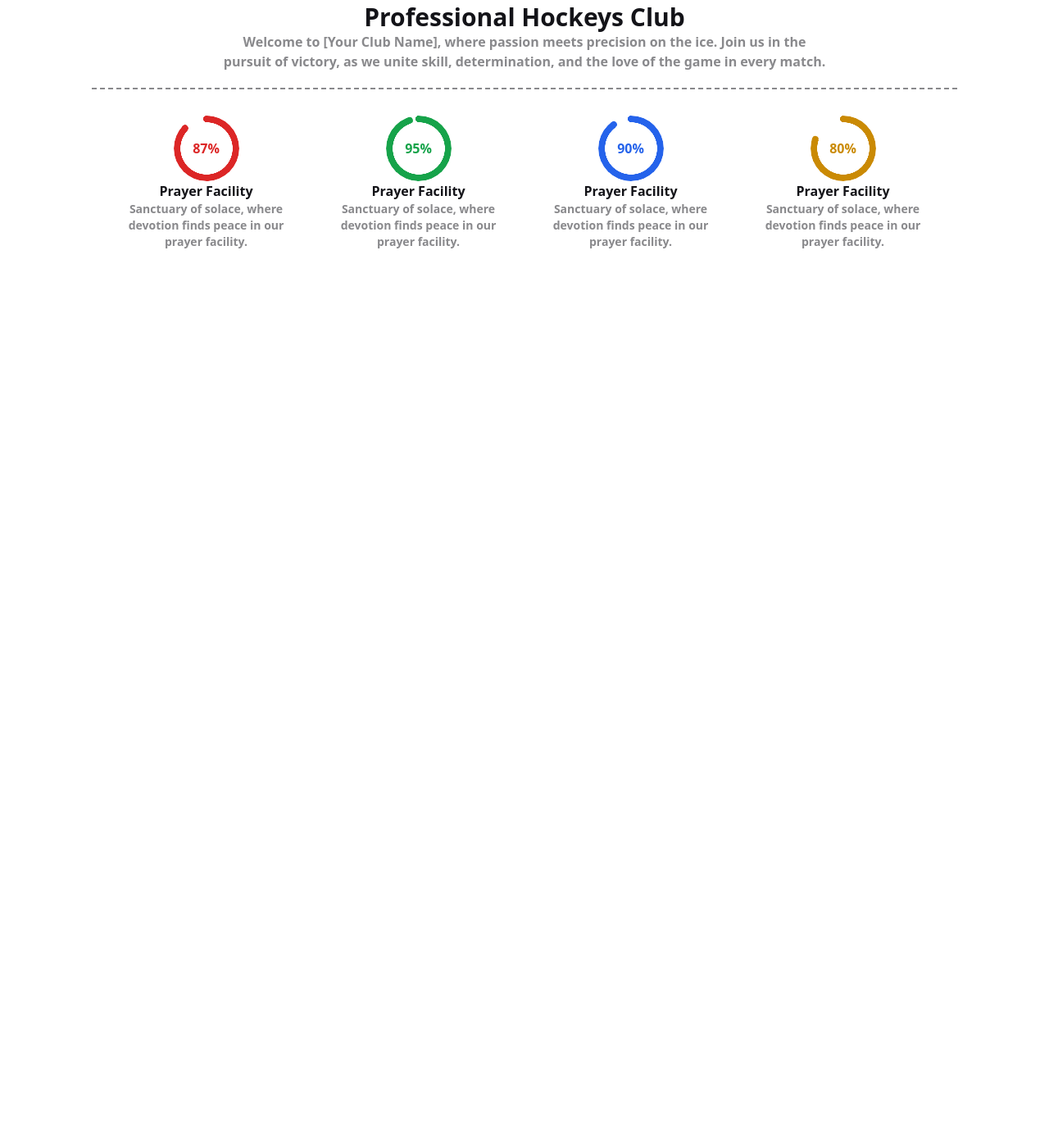
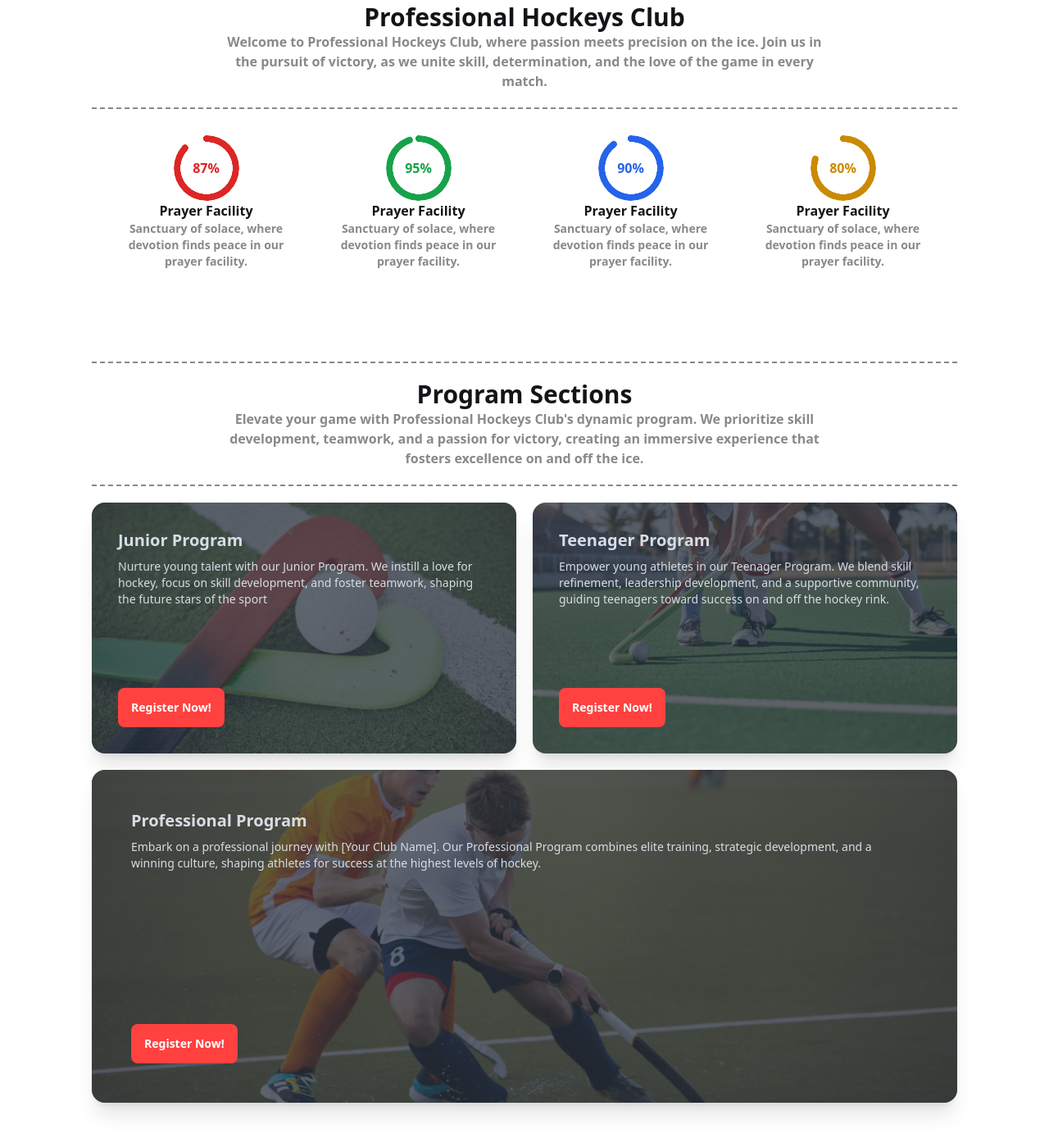
Before and after one commit to SazidBinMostafa/B9A3, a plain HTML site: page index.html in a window 1280 px wide. Shown: the part 779-2178 px from the top of the page at 82% size. Before the commit the page ends 1196 px from the top, so only its background shows below. Drawn offline with nearby package versions, Linux system fonts and the light colour scheme.

Commit message:
Program Section done

```diff
--- a/index.html
+++ b/index.html
@@ -94,7 +94,7 @@
     <section class="Professional-Hockeys-Club text-center">
       <div class="lg:px-40 py-5 border-dashed  border-y-2 border-[#1313187f]">
         <h3 class="text-3xl">Professional Hockeys Club</h3>
-        <p class="text-[#1313187f]">Welcome to [Your Club Name], where passion meets precision on the ice. Join us in the pursuit of victory, as we unite skill, determination, and the love of the game in every match.</p>
+        <p class="text-[#1313187f]">Welcome to Professional Hockeys Club, where passion meets precision on the ice. Join us in the pursuit of victory, as we unite skill, determination, and the love of the game in every match.</p>
       </div>
       <div class="grid md:grid-cols-2 lg:grid-cols-4 mt-8 gap-5 mx-5">
         <div>
@@ -119,6 +119,45 @@
         </div>
       </div>
     </section>
+    <!-- Program Section -->
+    <section class="Program-Section my-28">
+      <div class="lg:px-40 py-5 border-dashed text-center border-y-2 border-[#1313187f]">
+        <h3 class="text-3xl">Program Sections</h3>
+        <p class="text-[#1313187f]">Elevate your game with Professional Hockeys Club's dynamic program. We prioritize skill development, teamwork, and a passion for victory, creating an immersive experience that fosters excellence on and off the ice.</p>
+      </div>
+      <div class="grid lg:grid-cols-2 gap-5 justify-center mt-5">
+        <div class="card bg-base-100 shadow-xl image-full">
+          <figure><img src="Images/2.png" alt="Shoes" /></figure>
+          <div class="card-body">
+            <h2 class="card-title">Junior Program</h2>
+            <p class="text-sm font-normal">Nurture young talent with our Junior Program. We instill a love for hockey, focus on skill development, and foster teamwork, shaping the future stars of the sport</p>
+            <div class="card-actions">
+              <button class="btn bg-[#FF4240] text-white border-0">Register Now!</button>
+            </div>
+          </div>
+        </div>
+        <div class="card bg-base-100 shadow-xl image-full">
+          <figure><img src="Images/3.png" alt="Shoes" /></figure>
+          <div class="card-body">
+            <h2 class="card-title">Teenager Program</h2>
+            <p class="text-sm font-normal">Empower young athletes in our Teenager Program. We blend skill refinement, leadership development, and a supportive community, guiding teenagers toward success on and off the hockey rink.</p>
+            <div class="card-actions">
+              <button class="btn bg-[#FF4240] text-white border-0">Register Now!</button>
+            </div>
+          </div>
+        </div>
+        <div class="card lg:col-span-2 bg-base-100 shadow-xl image-full">
+          <figure><img src="Images/4.png" alt="Shoes" /></figure>
+          <div class="card-body lg:p-12">
+            <h2 class="card-title">Professional Program</h2>
+            <p class="text-sm font-normal">Embark on a professional journey with [Your Club Name]. Our Professional Program combines elite training, strategic development, and a winning culture, shaping athletes for success at the highest levels of hockey.</p>
+            <div class="card-actions">
+              <button class="btn bg-[#FF4240] text-white border-0">Register Now!</button>
+            </div>
+          </div>
+        </div>
+      </div>
+    </section>
   </main>
 
   <!-- Footer -->
```
